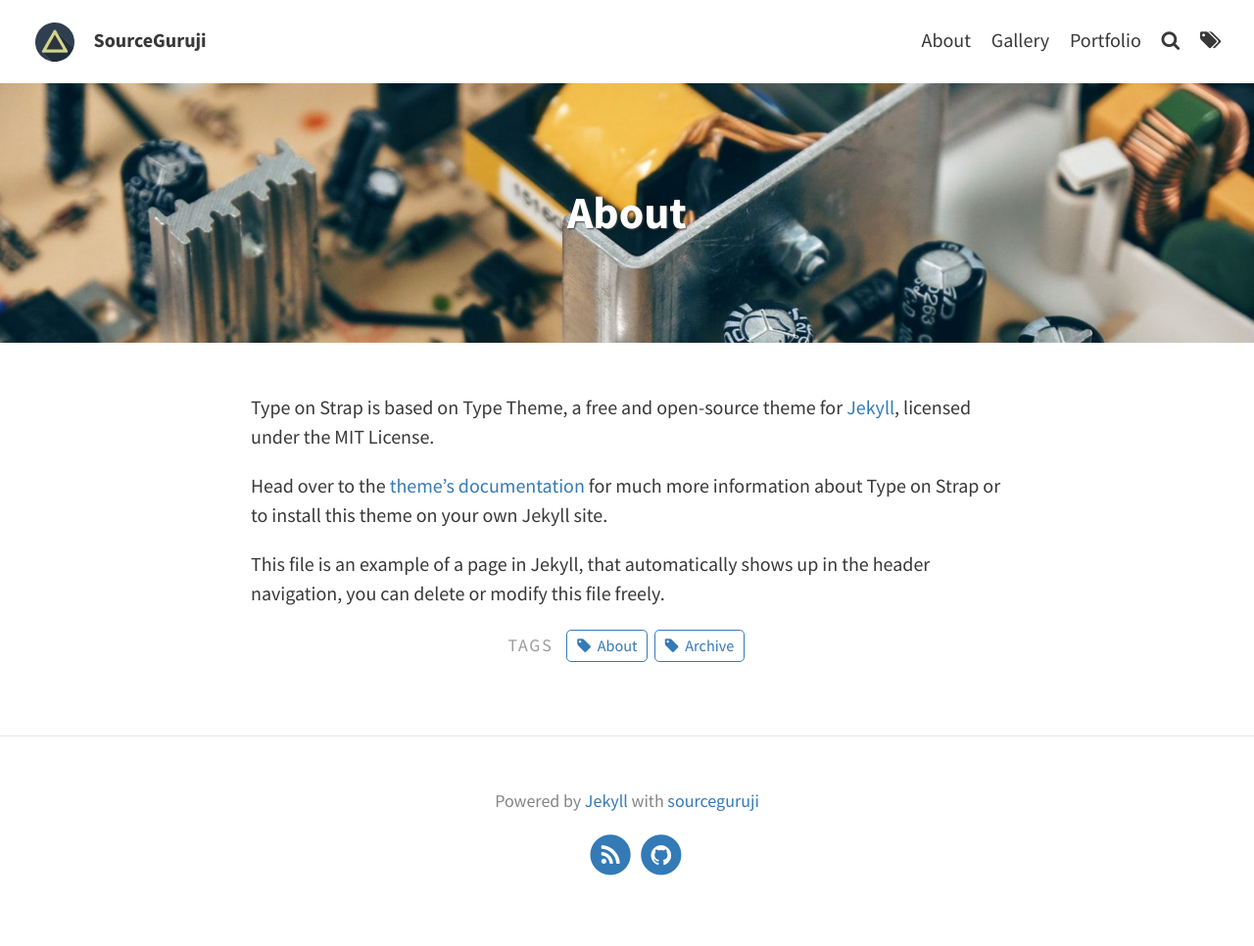
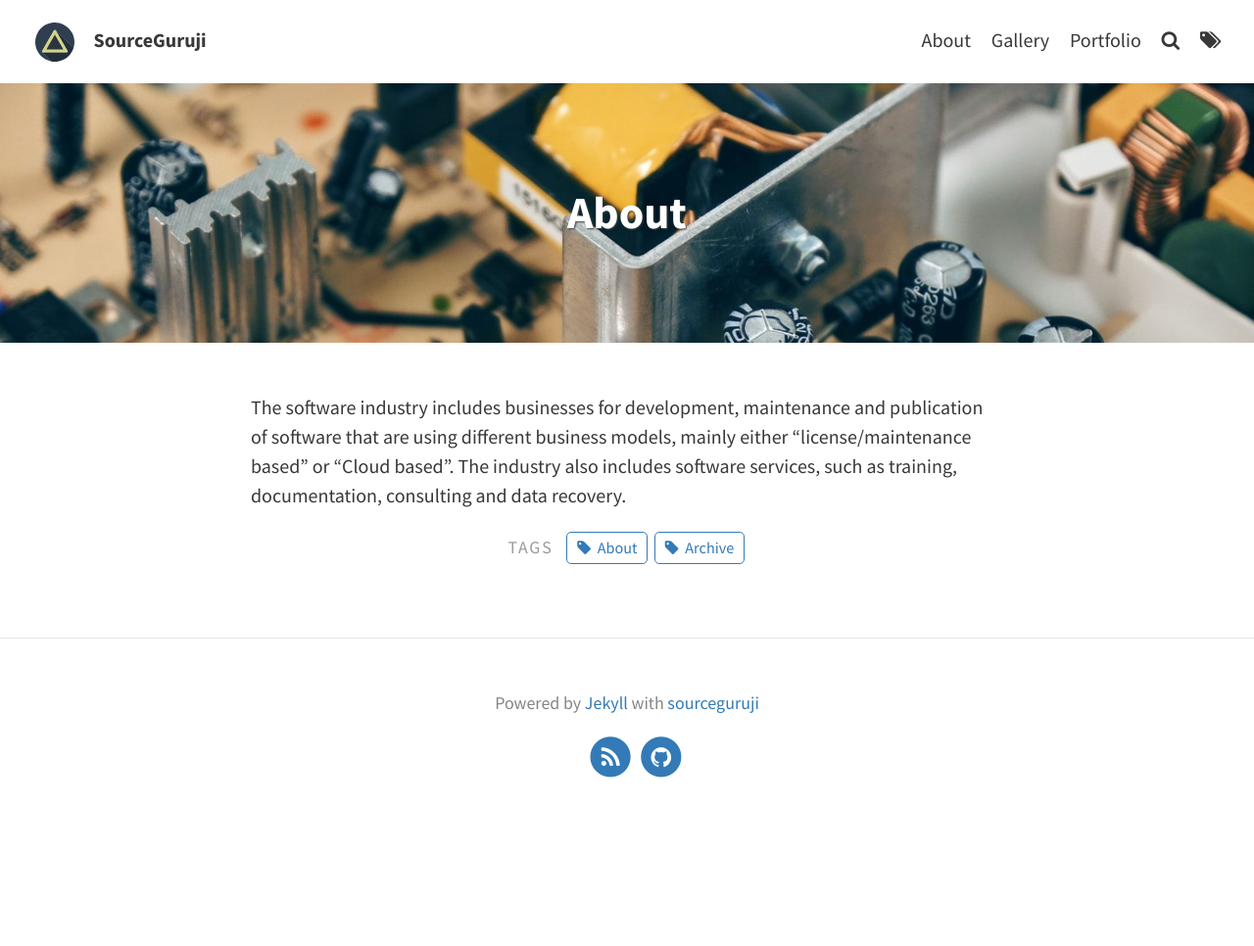
Before and after one commit to SourceTechGuruji/SourceTechGuruji.github.io, a Jekyll site: the page built from pages/about.md, in a window 1280 px wide. Shown: the whole page at 98% size. Built offline with Jekyll 4.4.1, drawn with Linux system fonts in a browser that asks for light colours; after the commit the page ends 900 px from its top, so only the background shows below that.

Commit message:
Update About

```diff
--- a/pages/about.md
+++ b/pages/about.md
@@ -6,8 +6,4 @@ feature-img: "assets/img/pexels/circuit.jpeg"
 tags: [About, Archive]
 ---
 
-Type on Strap is based on Type Theme, a free and open-source theme for [Jekyll](http://jekyllrb.com/), licensed under the MIT License.
-
-Head over to the [theme's documentation](https://github.io/sylhare/Type-on-Strap) for much more information about Type on Strap or to install this theme on your own Jekyll site.
-
-This file is an example of a page in Jekyll, that automatically shows up in the header navigation, you can delete or modify this file freely.
+The software industry includes businesses for development, maintenance and publication of software that are using different business models, mainly either "license/maintenance based" or "Cloud based". The industry also includes software services, such as training, documentation, consulting and data recovery.
```
